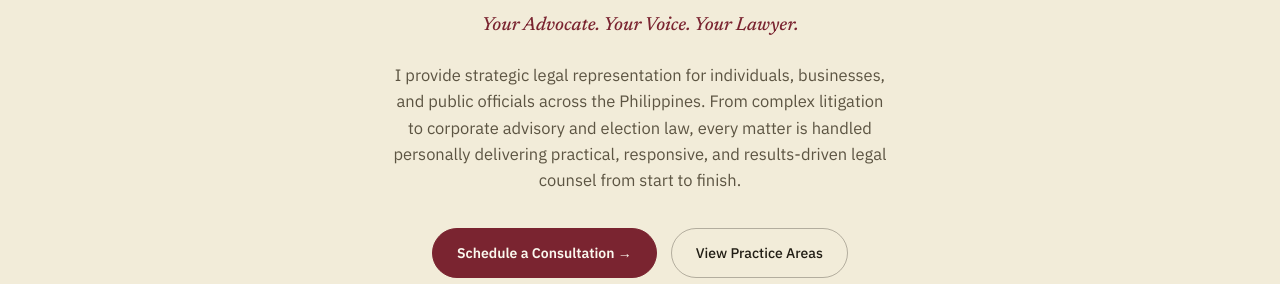
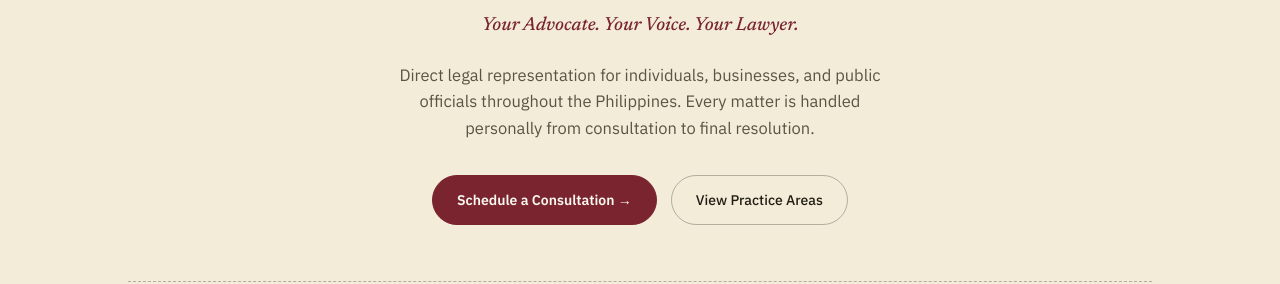
Before and after one commit to dshiddenvilla-prog/adriano, a website: page public/index.html in a window 1280 px wide. Shown: the part 544-828 px from the top of the page. Drawn offline with Linux system fonts and the light colour scheme.

Commit message:
Update hero subtitle copy

```diff
--- a/public/index.html
+++ b/public/index.html
@@ -537,7 +537,7 @@
     <div class="eyebrow" style="text-align:center;">Attorney at Law</div>
     <h1 class="hero-name">Ernesto Adriano III</h1>
     <p class="hero-tagline">Your Advocate. Your Voice. Your Lawyer.</p>
-    <p class="hero-sub hero-sub--centered">I provide strategic legal representation for individuals, businesses, and public officials across the Philippines. From complex litigation to corporate advisory and election law, every matter is handled personally delivering practical, responsive, and results-driven legal counsel from start to finish.</p>
+    <p class="hero-sub hero-sub--centered">Direct legal representation for individuals, businesses, and public officials throughout the Philippines. Every matter is handled personally from consultation to final resolution.</p>
     <div class="hero-actions hero-actions--centered">
       <a href="#contact" class="btn-primary">Schedule a Consultation &rarr;</a>
       <a href="#services" class="btn-ghost">View Practice Areas</a>
```
